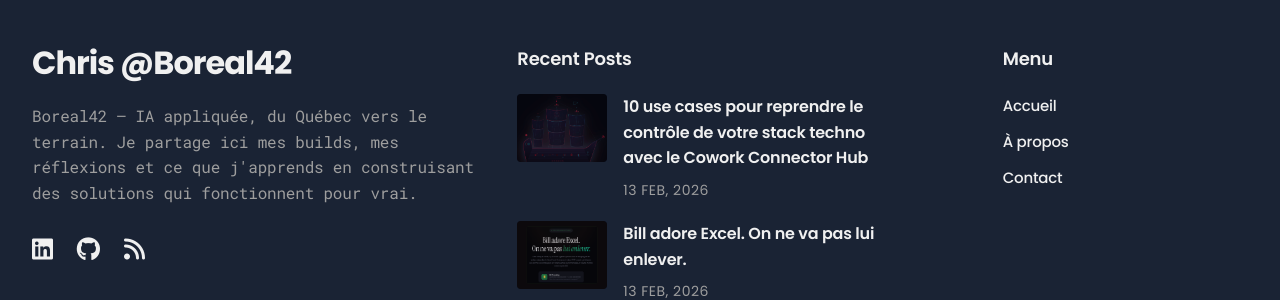
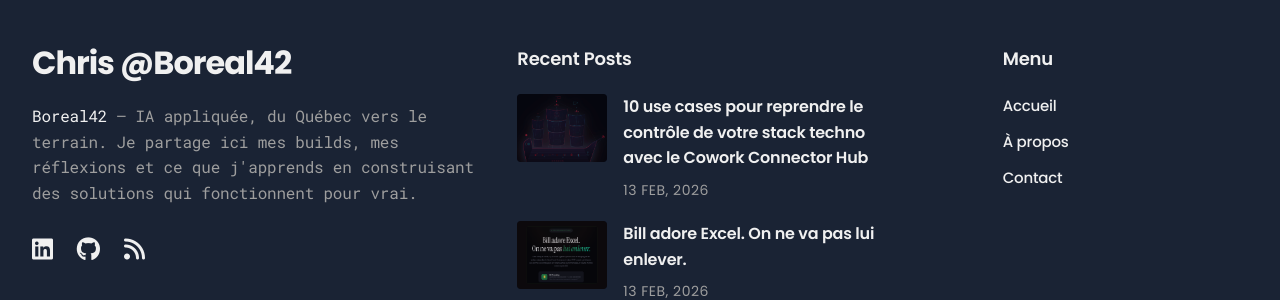
Before and after one commit to boreal42/boreal42.github.io, a Jekyll site: the page built from index.html, in a window 1280 px wide and 900 px high, scrolled down 2214 px. Shown: the part 453-753 px from the top of the window. Built offline with Jekyll 4.4.1, drawn with Linux system fonts in a browser that asks for light colours; the list of posts is cut into pages by our own code; part of the change alters nothing that is shown.

```diff
--- a/_data/settings.yml
+++ b/_data/settings.yml
@@ -139,7 +139,7 @@ mailchimp:
 
 #-------------------------------
 # Footer Settings
-footer_description: "Boreal42 — IA appliquée, du Québec vers le terrain. Je partage ici mes builds, mes réflexions et ce que j'apprends en construisant des solutions qui fonctionnent pour vrai."
+footer_description: "<a href='https://boreal42.com'>Boreal42</a> — IA appliquée, du Québec vers le terrain. Je partage ici mes builds, mes réflexions et ce que j'apprends en construisant des solutions qui fonctionnent pour vrai."
 
 
 #-------------------------------
```
